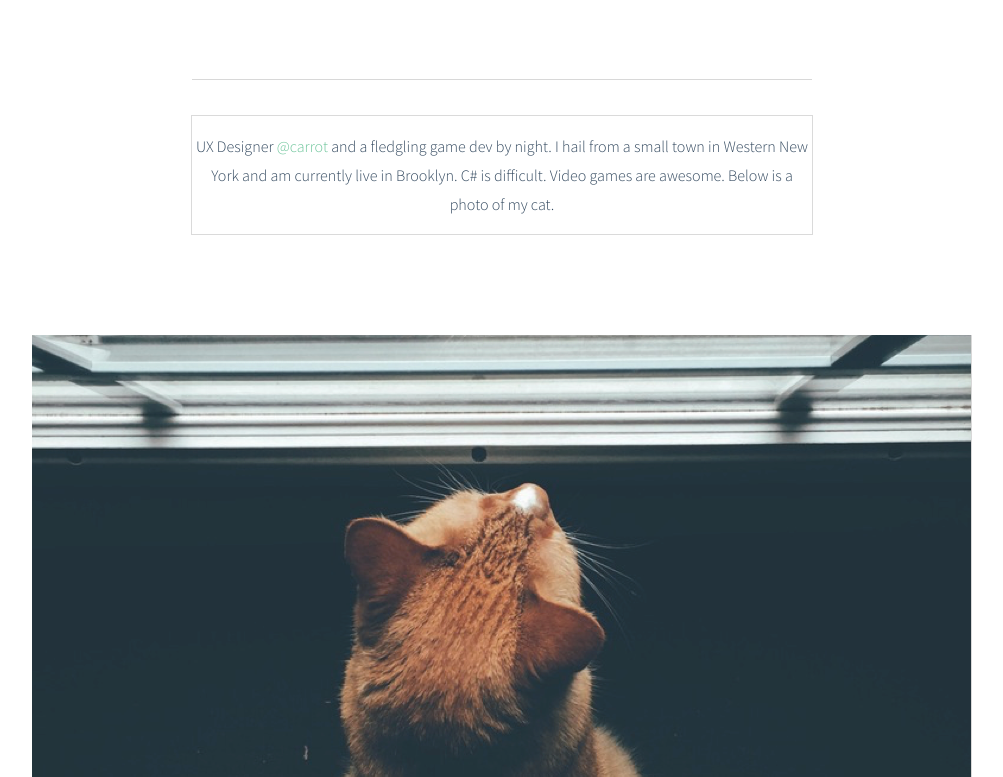
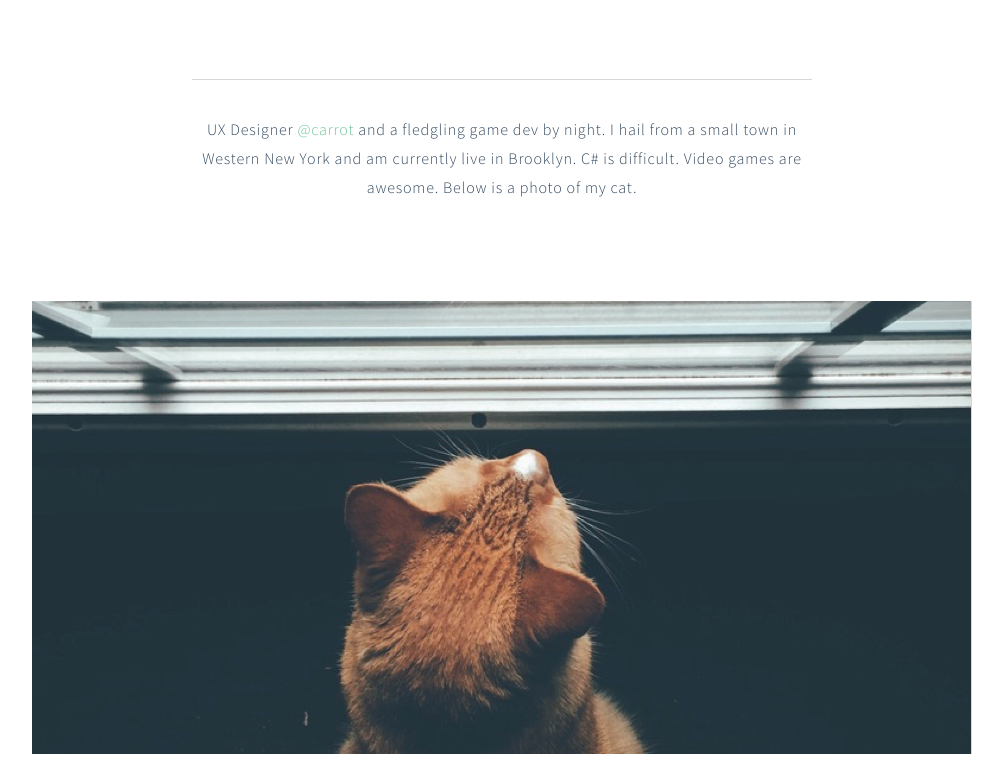
Before and after one commit to benjamingage/personal-site, a plain HTML site: page index.html in a window 1280 px wide. Shown: the part 234-1011 px from the top of the page, without its empty margins (138-1141 px from the left). Drawn offline with Linux system fonts and the light colour scheme.

Commit message:
simple changes

```diff
--- a/index.html
+++ b/index.html
@@ -29,7 +29,7 @@
     	</div>
     </div>
     <div id="about-me">
-    	<p>UX Designer <a href="http://carrot.is">@carrot</a> and a fledgling game dev by night. I hail from a small town in Western New York and am currently live in Brooklyn. C# is difficult. Video games are awesome. Below is a photo of my cat.
+    	<p>UX Designer <a href="http://carrot.is" target="_blank">@carrot</a> and a fledgling game dev by night. I hail from a small town in Western New York and am currently live in Brooklyn. C# is difficult. Video games are awesome. Below is a photo of my cat.
     	</p>
     </div>
     <div id="oliver"><img src="images/cat.png">
--- a/style.css
+++ b/style.css
@@ -11,7 +11,7 @@ border-bottom: 1px solid #D8D8D8;
 width: 500px;
 height:140px;
 display:block;
-background-color: #c9c9c9;
+/*background-color: #c9c9c9;*/
 margin-left: auto;
 margin-right: auto;
 top:83px;
@@ -23,7 +23,6 @@ position:relative;
 	height:138px;
 	float:left;
 	border-radius:50%;
-	background-color: #000;
 	background-repeat:no-repeat;
 	background-position: center center;
 	background-size: cover;
@@ -33,7 +32,7 @@ position:relative;
 	width:350px;
 	margin-top: 15px;
 	height:auto;
-	background-color: #bababa;
+	/*background-color: #bababa;*/
 	float:right;
 }
 
@@ -48,7 +47,7 @@ h1{
 .social-links{
 	width:340px;
 	height: 28px;
-	background-color: #ababab;
+	/*background-color: #ababab;*/
 }
 
 .social-icon{
@@ -61,7 +60,7 @@ a{
 	color:inherit;
 	text-decoration: none;
 	line-height: normal;
-	padding-right: 20px;
+	padding-right: 35px;
 	margin-top: auto;
 }
 
@@ -83,7 +82,7 @@ a{
 	height:auto;
 	margin-top:35px;
 	text-decoration: none;
-	border: 1px solid #dadada;
+	/*border: 1px solid #dadada;*/
 	margin-left: auto;
 	margin-right: auto;
 
@@ -101,4 +100,5 @@ a{
 	font-weight: 200;
 	text-align: center;
 	line-height:1.8em;
+	letter-spacing: .05em;
 }
```
